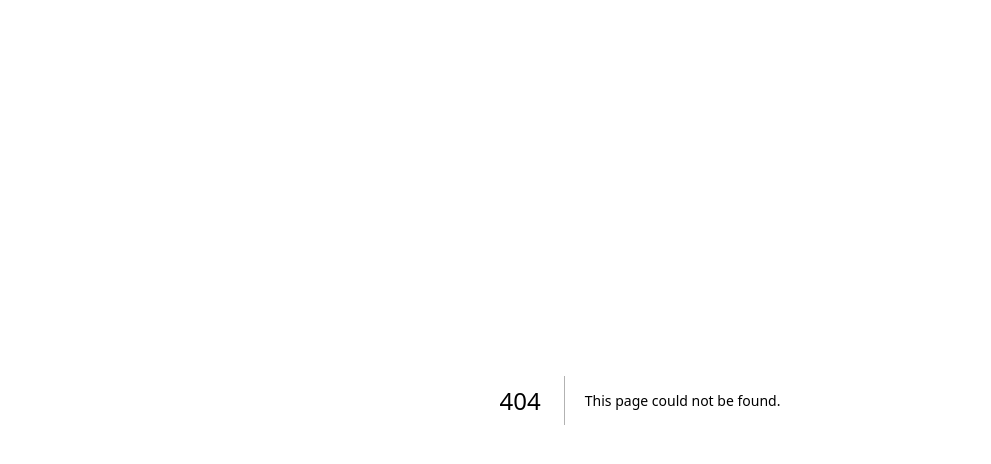
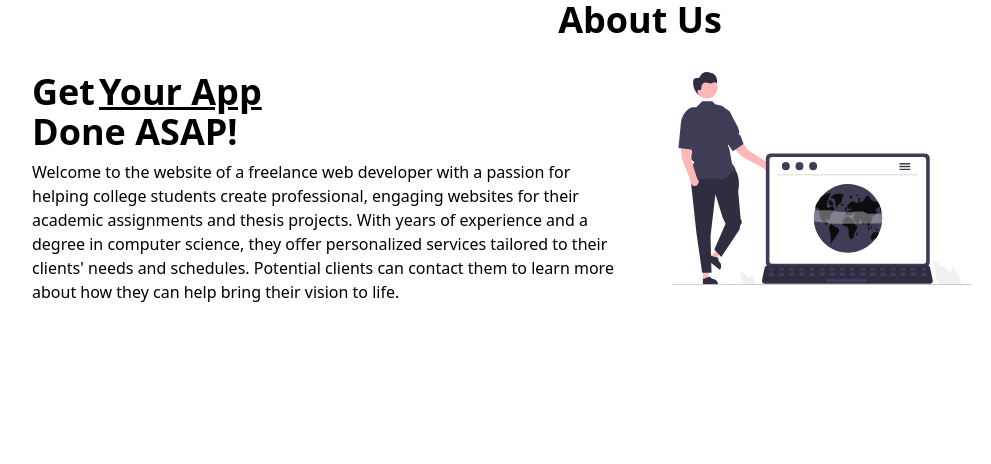
Before and after one commit to MathPyth/company-profile, a Next.js app: page /about in a window 1280 px wide. Before the commit this address had no page. Shown: the top 464 px of the page, without its empty margins (0-991 px from the left). Built offline with nearby package versions, Linux system fonts and the light colour scheme.

Commit message:
feat(app): #11  created about page
this is a mathpy description

```diff
--- /dev/null
+++ b/src/pages/about.tsx
@@ -0,0 +1,35 @@
+import React from "react";
+
+import Image from "next/image";
+
+const About = () => {
+    return (
+        <div className="container mx-auto">
+            <h1 className="text-4xl font-bold text-center" >About Us</h1>
+            <div className="mt-8 grid w-full grid-cols-1 justify-center px-8 md:grid-cols-2 gap-x-8">
+                <div>
+                    <h1 className='mb-2 text-4xl font-semibold'>
+                        <div className="flex gap-1"><p>Get</p><p className="underline"> Your App</p></div>Done ASAP!{' '}
+                    </h1>
+                    <p>
+                        Welcome to the website of a freelance web developer with a passion
+                        for helping college students create professional, engaging websites for their academic assignments and thesis projects. With years of experience and a degree in computer science,
+                        they offer personalized services tailored
+                        to their clients' needs and schedules. Potential clients can contact them
+                        to learn more about how they can help bring their vision to life.
+                    </p>
+                </div>
+                <div className="px-4">
+                    <Image
+                        src="/undraw_startup_life.svg"
+                        width={300}
+                        height={300}
+                        alt="logo"
+                    />
+                </div>
+            </div>
+        </div>
+    )
+}
+
+export default About;
```
Also changed, not shown: public/undraw_startup_life.svg (added).
